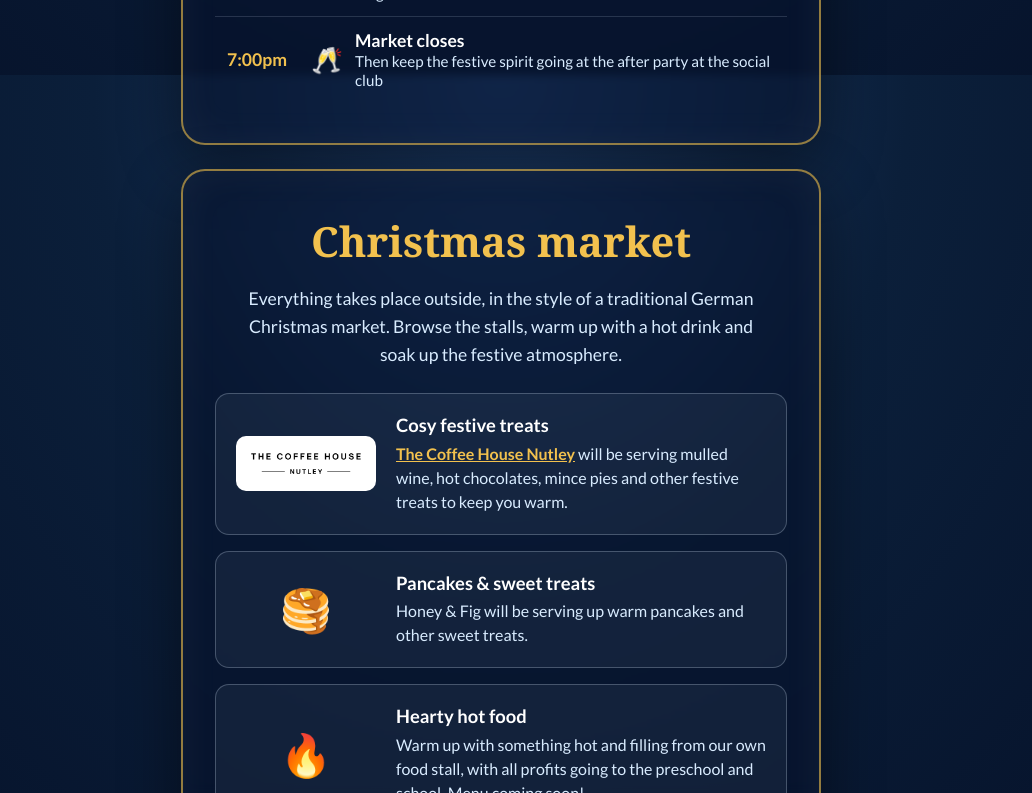
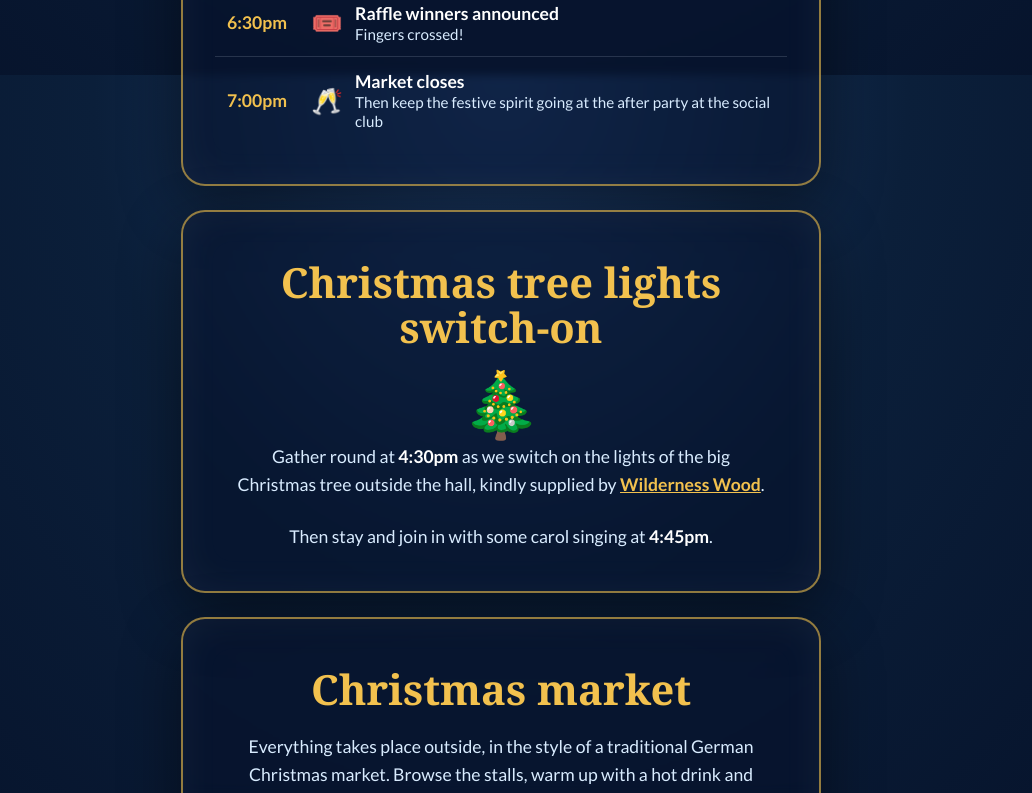
Before and after one commit to nutleypreschool/nutley-christmas, a plain HTML site: page index.html in a window 1280 px wide. Shown: the part 1525-2318 px from the top of the page, without its empty margins (139-1171 px from the left). Drawn offline with Linux system fonts and the light colour scheme; a web font is replaced by a local one.

Commit message:
Add Christmas tree lights switch-on section

```diff
--- a/index.html
+++ b/index.html
@@ -124,6 +124,7 @@
 
       <nav class="jump" aria-label="On this page">
         <a href="#whats-on">What’s on</a>
+        <a href="#lights">Lights switch-on</a>
         <a href="#market">Christmas market</a>
         <a href="#santa">Santa’s grotto</a>
         <a href="#fundraising">Fundraising</a>
@@ -192,6 +193,18 @@
           </span>
         </li>
       </ol>
+    </section>
+
+    <!-- ---------- Lights ---------- -->
+    <section class="card" id="lights" aria-labelledby="lights-heading">
+      <h2 id="lights-heading">Christmas tree lights switch-on</h2>
+      <p class="big-icon" aria-hidden="true">🎄</p>
+      <p class="lead">
+        Gather round at <strong>4:30pm</strong> as we switch on the lights of the big Christmas tree outside the hall, kindly supplied by <a href="https://www.wildernesswood.org/" target="_blank" rel="noopener">Wilderness Wood</a>.
+      </p>
+      <p class="lead">
+        Then stay and join in with some carol singing at <strong>4:45pm</strong>.
+      </p>
     </section>
 
     <!-- ---------- Market ---------- -->
--- a/style.css
+++ b/style.css
@@ -538,6 +538,17 @@ h3 {
   color: var(--ice);
 }
 
+/* ---------- Lights ---------- */
+
+#lights .lead:last-child {
+  margin-bottom: 0;
+}
+
+.lead a {
+  color: var(--gold);
+  font-weight: 700;
+}
+
 /* ---------- Footer ---------- */
 
 .footer {
```
